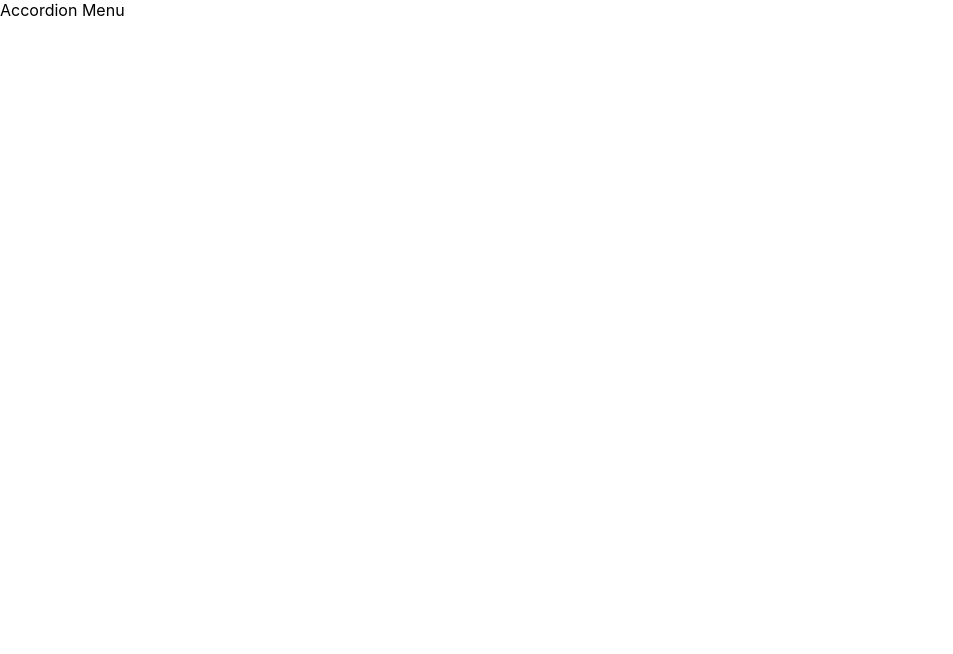
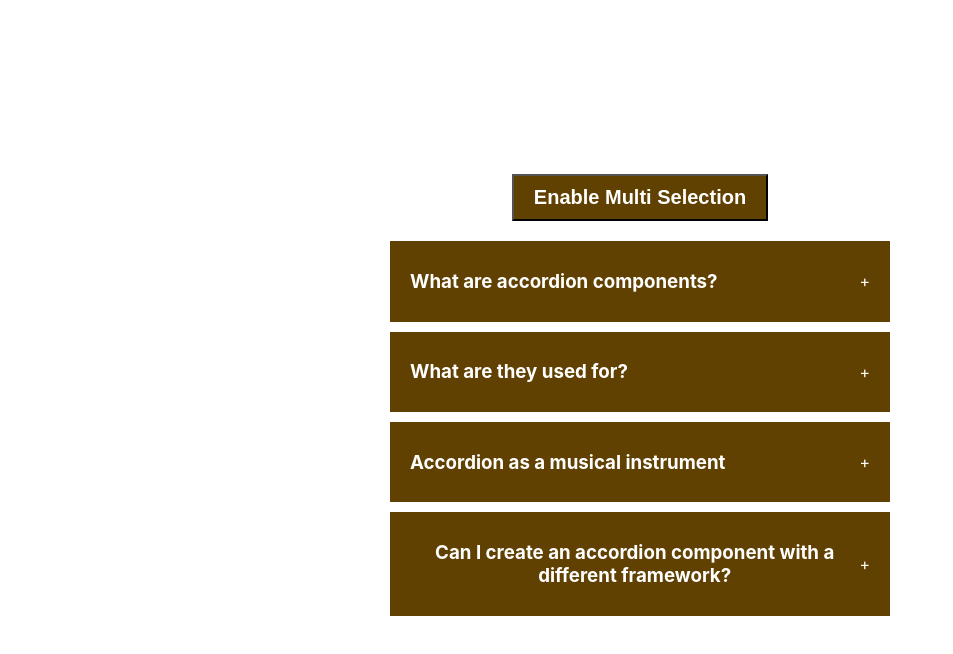
Before and after one commit to KasebrotII/accordion-react-practice, a React (Create React App) app in the folder accordion/: page / in a window 1280 px wide. Shown: the top 654 px of the page, without its empty margins (0-953 px from the left). Built offline with nearby package versions, Linux system fonts and the light colour scheme.

Commit message:
Mapped data to the accordion menu.

```diff
--- a/accordion/src/App.js
+++ b/accordion/src/App.js
@@ -1,9 +1,9 @@
 import './App.css';
-import Accordion from './components';
+import Accordion from "./components";
 
 function App() {
   return (
-    <div>
+    <div className='App'>
       {/* Accordion component */}
       <Accordion/>
 
--- a/accordion/src/components/index.jsx
+++ b/accordion/src/components/index.jsx
@@ -1,10 +1,65 @@
 import { useState } from "react";
+import data from "./data";
+import "./styles.css";
 
-export default function Accordion() {
+export default function Accordian() {
+  const [selected, setSelected] = useState(null);
+  const [enableMultiSelection, setEnableMultiSelection] = useState(false);
+  const [multiple, setMultiple] = useState([]);
 
-    const [selected, setSelected] = useState(null);
+  function handleSingleSelection(getCurrentId) {
+    setSelected(getCurrentId === selected ? null : getCurrentId);
+  }
 
-    return  <div>
-                Accordion Menu
+  function handleMultiSelection(getCurrentId) {
+    let cpyMutiple = [...multiple];
+    const findIndexOfCurrentId = cpyMutiple.indexOf(getCurrentId);
+
+    console.log(findIndexOfCurrentId);
+    if (findIndexOfCurrentId === -1) cpyMutiple.push(getCurrentId);
+    else cpyMutiple.splice(findIndexOfCurrentId, 1);
+
+    setMultiple(cpyMutiple);
+  }
+
+  console.log(selected, multiple);
+  return (
+    <div className="acc-wrapper">
+      <button onClick={() => setEnableMultiSelection(!enableMultiSelection)}>
+        Enable Multi Selection
+      </button>
+      <div className="accordian">
+        {data && data.length > 0 ? (
+          data.map((dataItem) => (
+            <div className="item">
+              <div
+                onClick={
+                  enableMultiSelection
+                    ? () => handleMultiSelection(dataItem.id)
+                    : () => handleSingleSelection(dataItem.id)
+                }
+                className="title"
+              >
+                <h3>{dataItem.question}</h3>
+                <span>+</span>
+              </div>
+              {enableMultiSelection
+                ? multiple.indexOf(dataItem.id) !== -1 && (
+                    <div className="acc-content ">{dataItem.answer}</div>
+                  )
+                : selected === dataItem.id && (
+                    <div className="acc-content ">{dataItem.answer}</div>
+                  )}
+              {/* {selected === dataItem.id ||
+              multiple.indexOf(dataItem.id) !== -1 ? (
+                <div className="content">{dataItem.answer}</div>
+              ) : null} */}
             </div>
+          ))
+        ) : (
+          <div>No data found !</div>
+        )}
+      </div>
+    </div>
+  );
 }
--- a/accordion/src/components/styles.css
+++ b/accordion/src/components/styles.css
@@ -0,0 +1,41 @@
+.acc-wrapper {
+    display: flex;
+    height: 100vh;
+    width: 100vw;
+    justify-content: center;
+    align-items: center;
+    flex-direction: column;
+    gap: 20px;
+  }
+
+  .acc-wrapper button {
+      padding: 10px 20px;
+      background: #614101;
+      color: #fff;
+      font-weight: bold;
+      font-size: 20px;
+      cursor: pointer;
+  }
+
+  .accordian {
+    width: 500px;
+  }
+
+  .item {
+    background: #614101;
+    margin-bottom: 10px;
+    padding: 10px 20px;
+  }
+
+  .title {
+    color: #ffffff;
+    display: flex;
+    justify-content: space-between;
+    align-items: center;
+    cursor: pointer;
+  }
+
+  .acc-content {
+    color: #ffffff;
+    height: auto;
+  }
```
